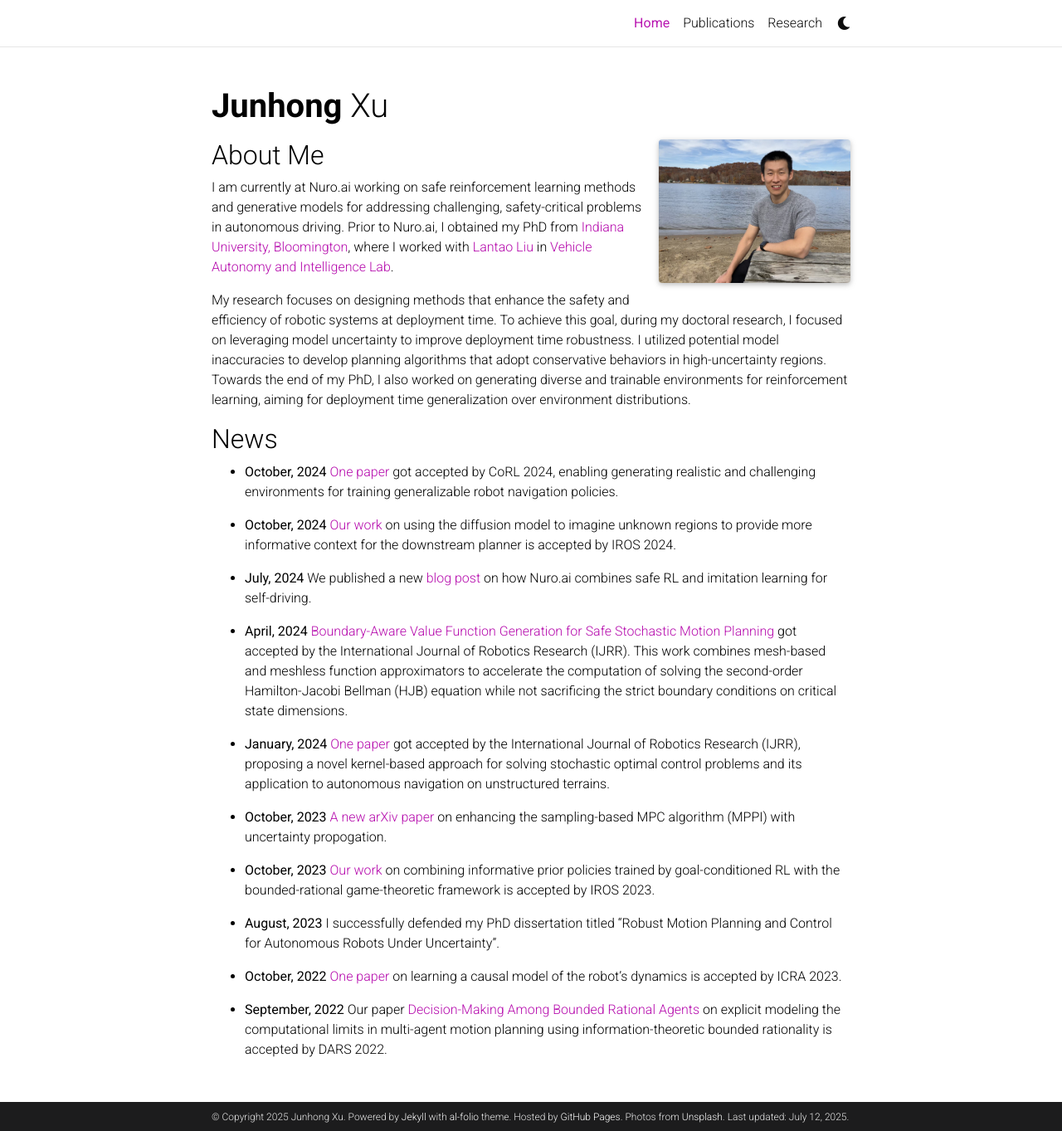
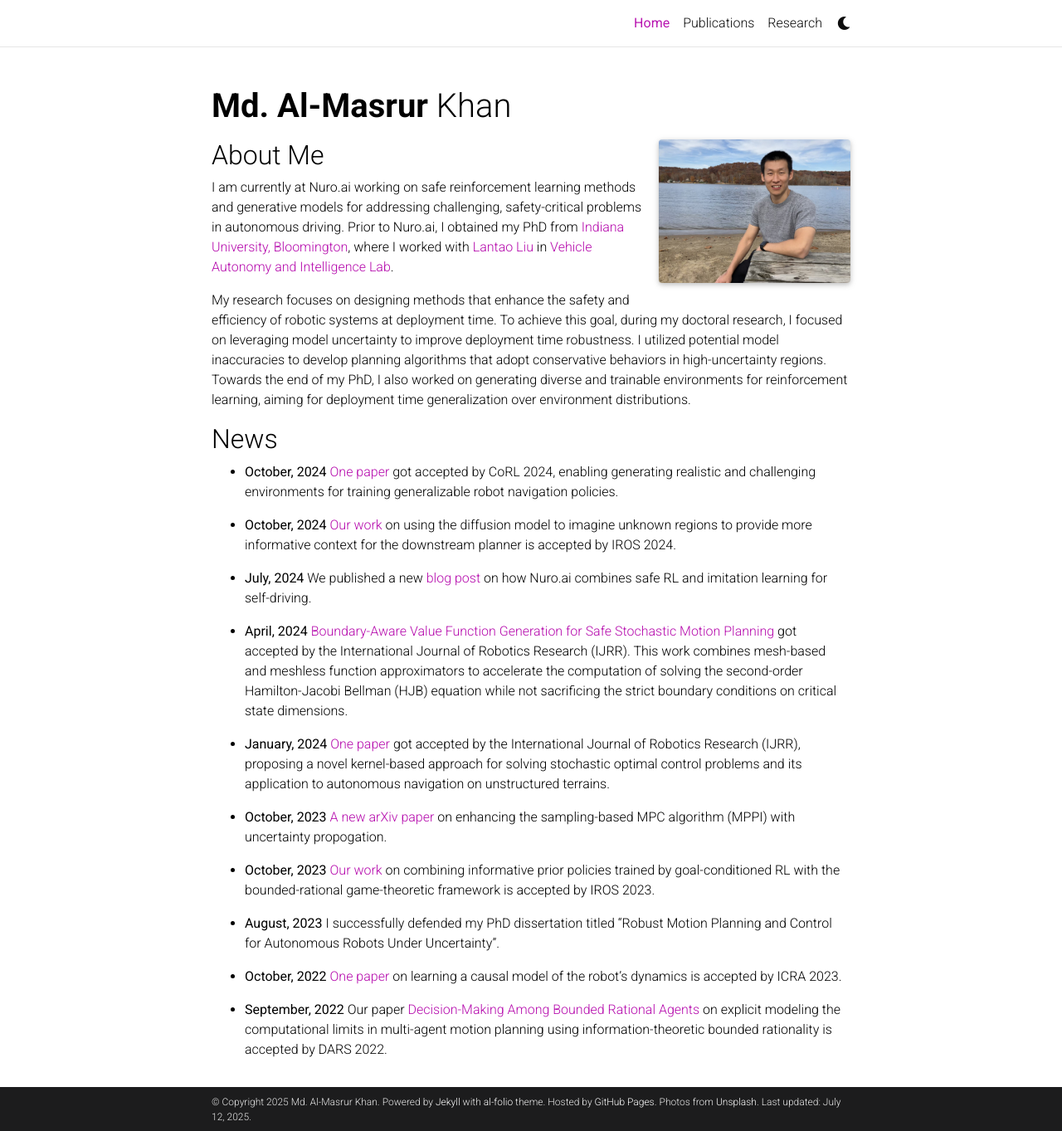
Before and after one commit to Masrur02/Masrur02.github.io, a Jekyll site: the page built from _pages/about.md, in a window 1280 px wide and 1363 px high. Shown: the whole window at 83% size. Built offline with Jekyll 4.4.1, drawn with Linux system fonts in a browser that asks for light colours; full-size pictures stand in for the smaller copies a plugin makes; comment, search, counter and statistics services are not loaded; a style sheet for code colours, icons or effects is not loaded.

Commit message:
Personalize site

```diff
--- a/_config.yml
+++ b/_config.yml
@@ -3,10 +3,10 @@
 # -----------------------------------------------------------------------------
 
 title: blank # the website title (if blank, full name will be used instead)
-first_name: Junhong
+first_name: Md. Al-Masrur
 middle_name:
-last_name: Xu
-email: xu14@iu.edu
+last_name: Khan
+email: khanmdal@iu.edu
 description: > # the ">" symbol means to ignore newlines until "footer_text:"
   A simple, whitespace theme for academics. Based on [*folio](https://github.com/bogoli/-folio) design.
 footer_text: >
@@ -18,7 +18,7 @@ keywords:  # add your own keywords or leave empty
 lang: en # the language of your site (for example: en, fr, cn, ru, etc.)
 icon: ⚛️  # the emoji used as the favicon (alternatively, provide image name in /assets/img/)
 
-url: https://JunhongXu.github.io # the base hostname & protocol for your site
+url: https://Masrur02.github.io # the base hostname & protocol for your site
 baseurl: # the subpath of your site, e.g. /blog/
 last_updated: true # set to true if you want to display last updated in the footer
 impressum_path:  # set to path to include impressum link in the footer, use the same path as permalink in a page, helps to conform with EU GDPR
```
